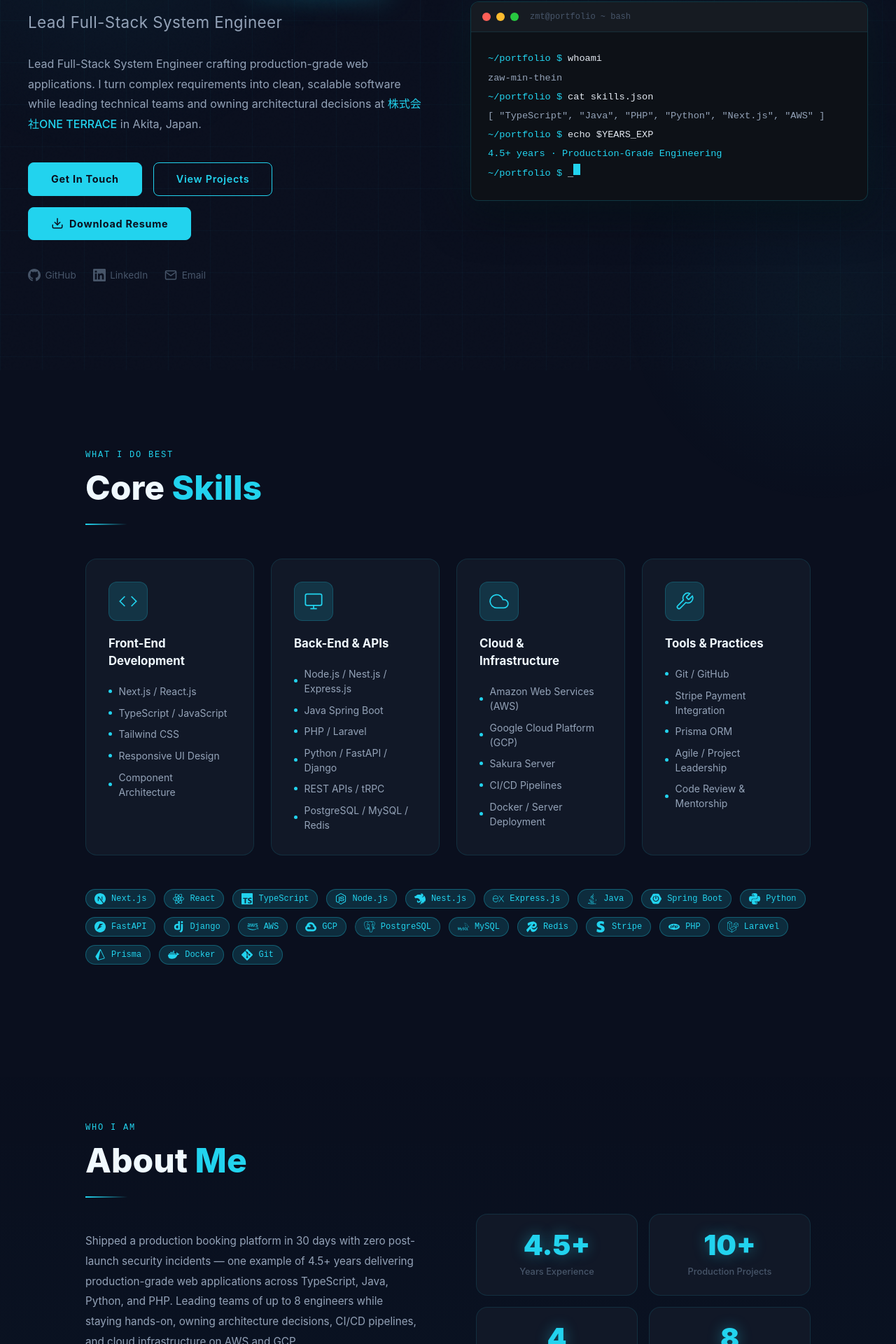
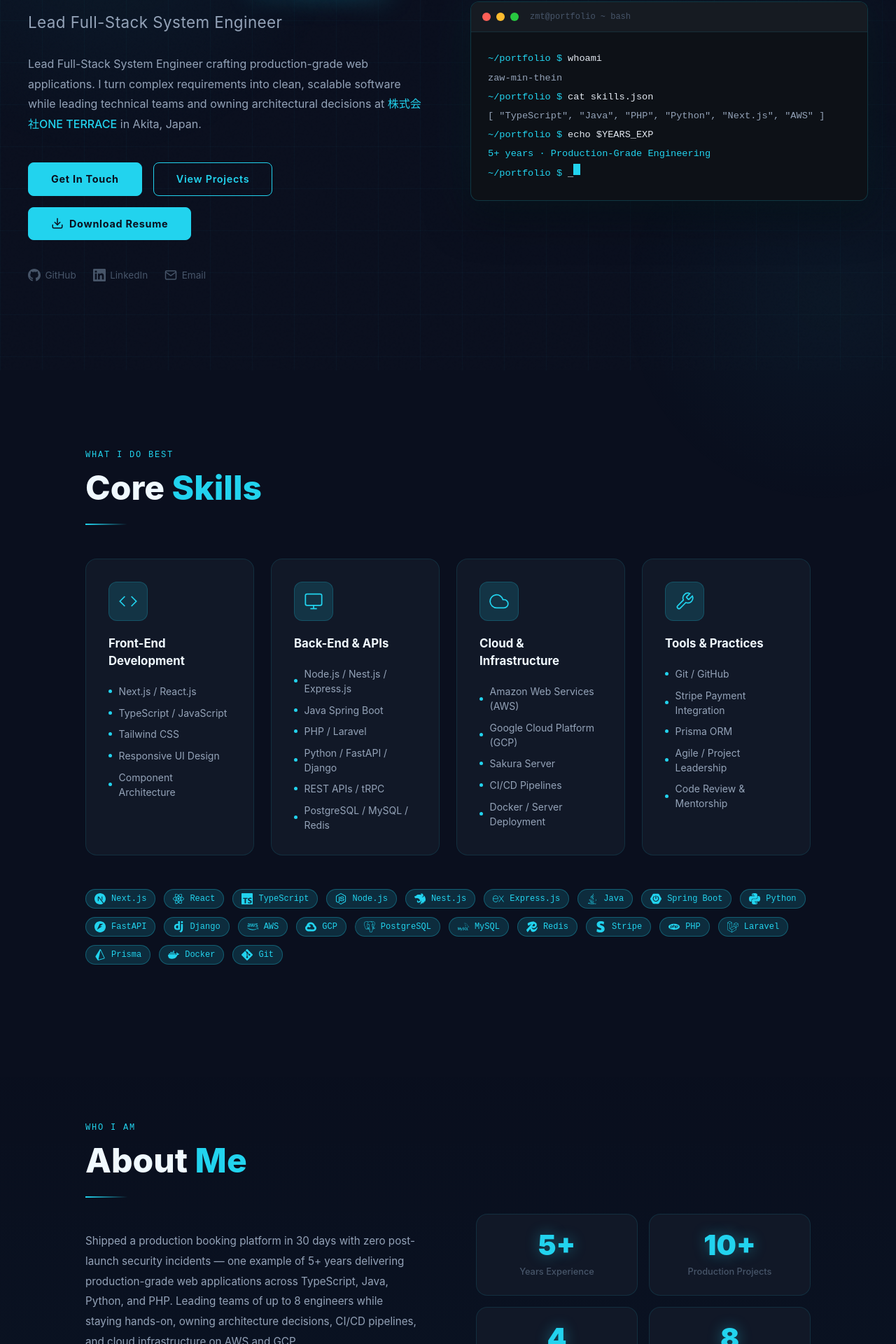
Before and after one commit to ZawMinTheinDEV/portfolio, a Next.js app: page / in a window 1280 px wide. Shown: the part 271-2191 px from the top of the page at 70% size. Built offline with nearby package versions, Linux system fonts and the light colour scheme.

Commit message:
feat: update years of experience to 5+ in Hero and About components

```diff
--- a/src/components/About.tsx
+++ b/src/components/About.tsx
@@ -1,5 +1,5 @@
 const stats = [
-    { value: "4.5+", label: "Years Experience" },
+    { value: "5+", label: "Years Experience" },
     { value: "10+", label: "Production Projects" },
     { value: "4", label: "Languages Spoken" },
     { value: "8", label: "Engineers Mentored" },
@@ -47,7 +47,7 @@
                                 }}
                             >
                                 Shipped a production booking platform in 30 days with zero post-launch
-                                security incidents — one example of 4.5+ years delivering
+                                security incidents — one example of 5+ years delivering
                                 production-grade web applications across TypeScript, Java, Python, and
                                 PHP. Leading teams of up to 8 engineers while staying hands-on, owning
                                 architecture decisions, CI/CD pipelines, and cloud infrastructure on
--- a/src/components/Hero.tsx
+++ b/src/components/Hero.tsx
@@ -8,7 +8,7 @@
     { prompt: "~/portfolio $", cmd: "cat skills.json", delay: 1200 },
     { text: '[ "TypeScript", "Java", "PHP", "Python", "Next.js", "AWS" ]', delay: 1500 },
     { prompt: "~/portfolio $", cmd: "echo $YEARS_EXP", delay: 2000 },
-    { text: "4.5+ years · Production-Grade Engineering", delay: 2300, cyan: true },
+    { text: "5+ years · Production-Grade Engineering", delay: 2300, cyan: true },
     { prompt: "~/portfolio $", cmd: "_", delay: 2800, cursor: true },
 ];
 
```
